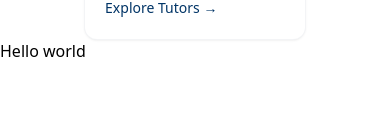
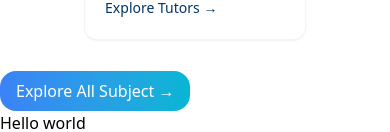
Before and after one commit to tushu003/learning-management-system, a Next.js app: page / in a window 390 px wide. Shown: the part 4248-4380 px from the top of the page. Before the commit the page ends 4311 px from the top, so only its background shows below. Built offline with nearby package versions, Linux system fonts and the light colour scheme.

Commit message:
added button on Courses section

```diff
--- a/src/components/courses/CoursesCard.tsx
+++ b/src/components/courses/CoursesCard.tsx
@@ -62,6 +62,7 @@ export default function HeroFeatures() {
           <CoursesCard key={c.id} course={c} />
         ))}
       </div>
+      <button className="btn bg-gradient-to-r from-[#3B82F6] to-[#06B6D4] px-4 py-2 rounded-[16px] text-white lg:ml-99 mt-8">Explore All Subject →</button>
     </section>
   );
 }
```
